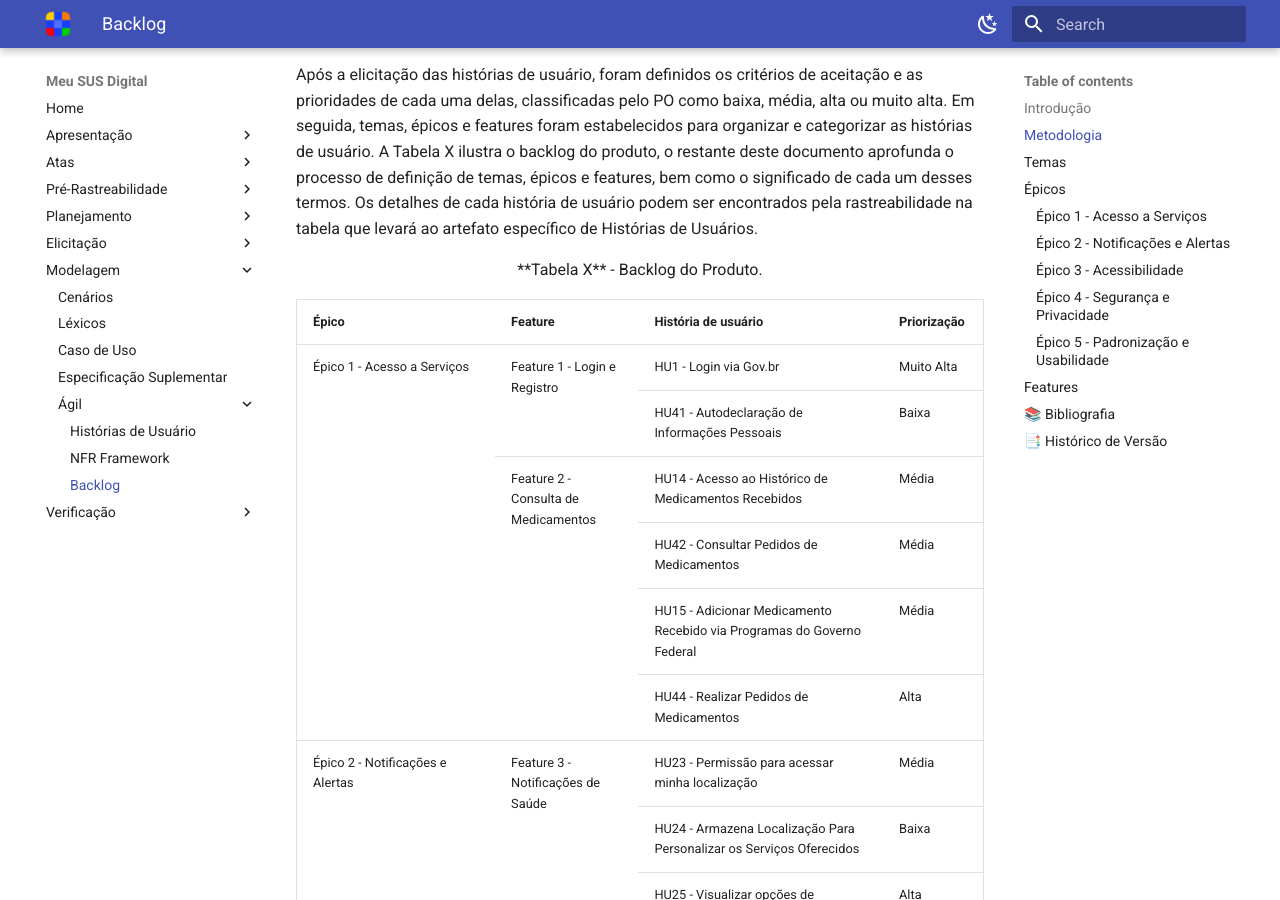
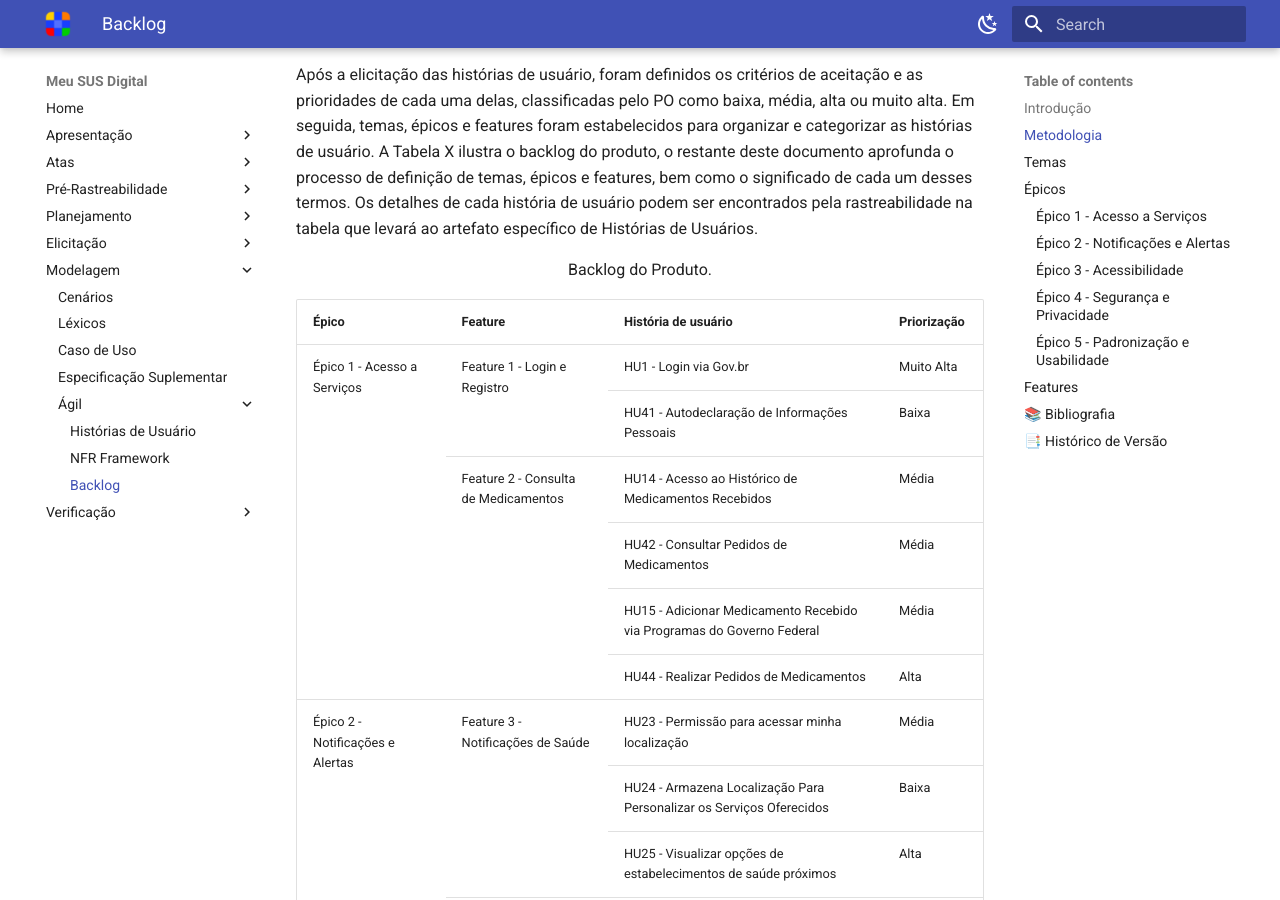
Before and after one commit to Requisitos-de-Software/2024.2-MeuSUSDigital, an MkDocs documentation site: the page built from docs/modelagem-agil/backlog.md, in a window 1280 px wide and 900 px high, scrolled down 413 px. Built offline with MkDocs 1.6.1 and Material for MkDocs 9.7.7, drawn with Linux system fonts in a browser that asks for light colours; some of the changed text lies outside the part shown.

```diff
--- a/docs/modelagem-agil/backlog.md
+++ b/docs/modelagem-agil/backlog.md
@@ -10,7 +10,13 @@ Após a elicitação das histórias de usuário, foram definidos os critérios d
 
 <center>
 
-**Tabela X** - Backlog do Produto.
+ Backlog do Produto.
+
+</center>
+
+
+<center>
+
 
 <table>
   <thead>
@@ -128,7 +134,7 @@ Após a elicitação das histórias de usuário, foram definidos os critérios d
     </tr>
     <!-- Épico 5 -->
     <tr>
-      <td rowspan="11">Épico 5 - Padronização e Usabilidade</td>
+      <td rowspan="21">Épico 5 - Padronização e Usabilidade</td>
       <td rowspan="5">Feature 9 - Interface Intuitiva</td>
       <td>HU3 - Acesso à Carteira Nacional de Vacinação Digital</td>
       <td>Alta</td>
@@ -216,6 +223,7 @@ Após a elicitação das histórias de usuário, foram definidos os critérios d
     </tr>
   </tbody>
 </table>
+
 
 </center>
 
```
Also changed, not shown: other parts of docs/modelagem-agil/backlog.md (+2 -0 lines).
